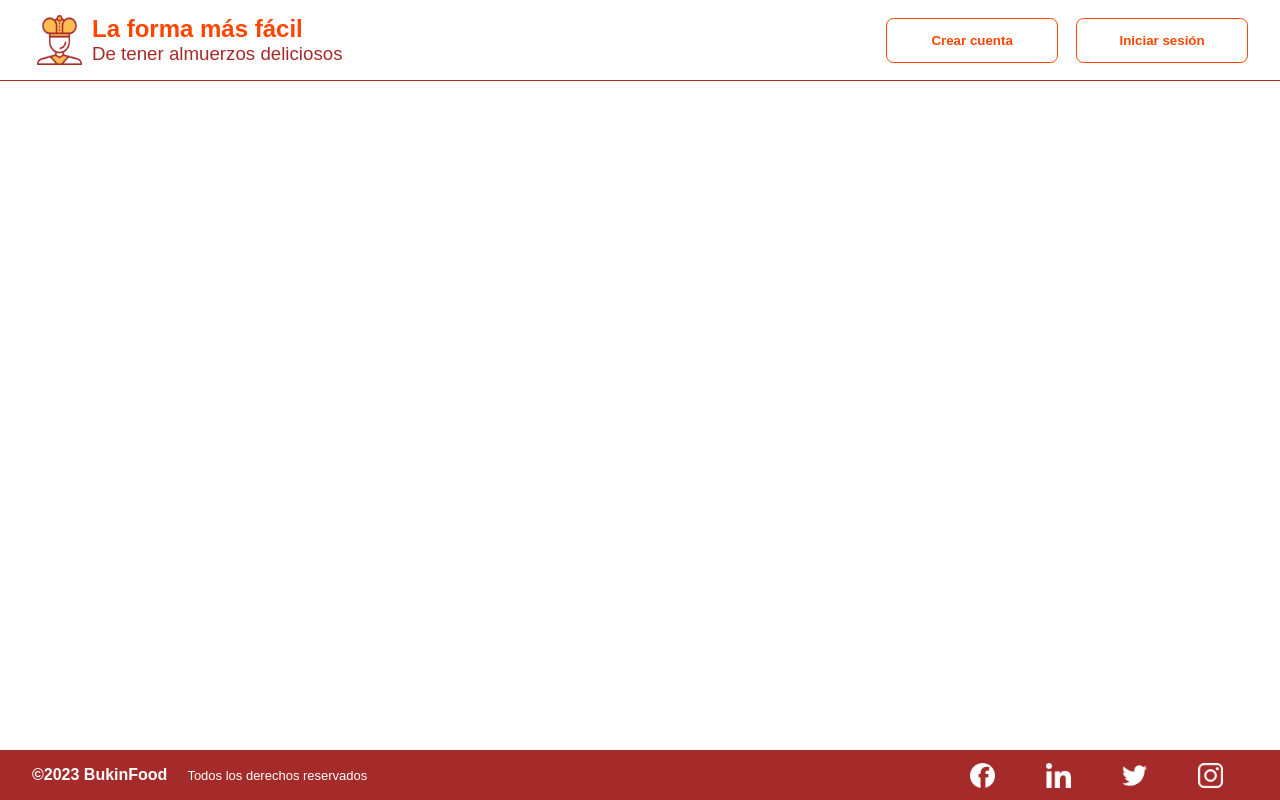
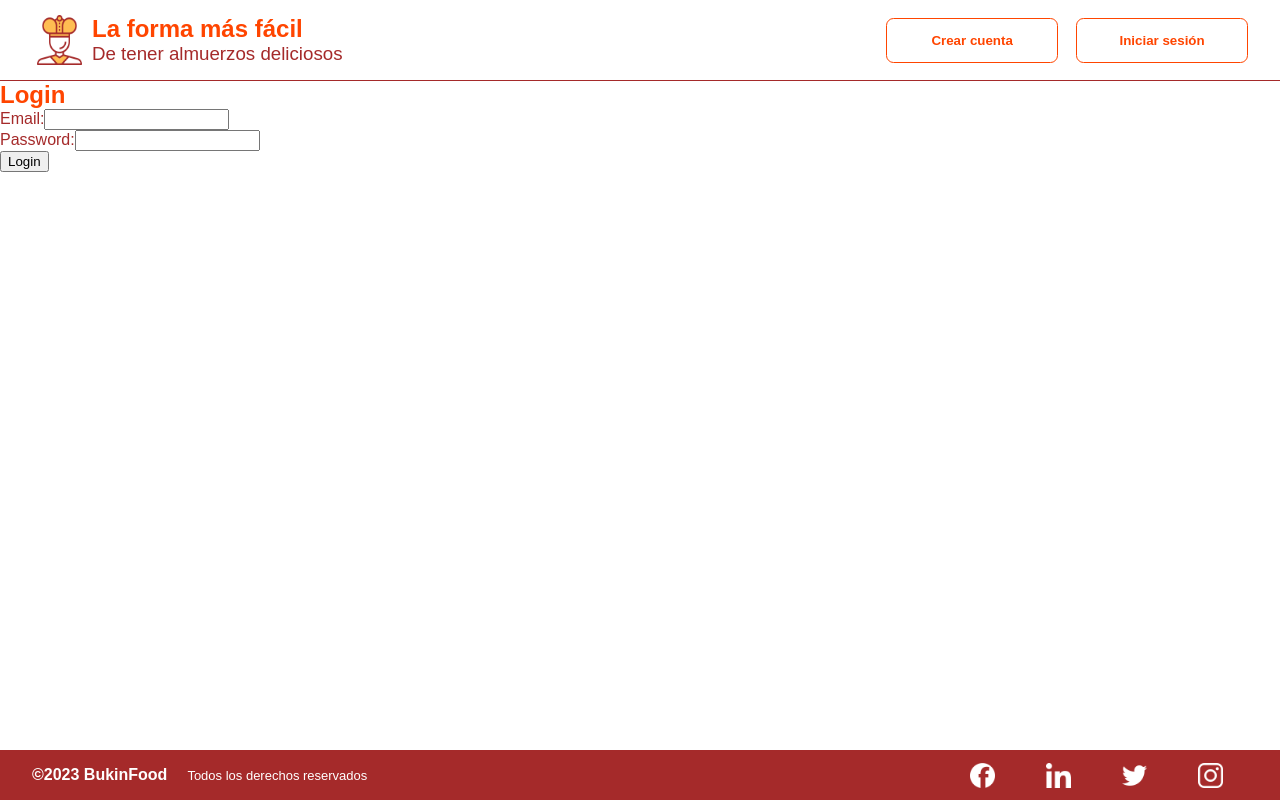
Before and after one commit to JuanNicolas14/proyectoFinalCTD, a React (Vite) app in the folder Frontend/: page /login in a window 1280 px wide. Built offline with nearby package versions, Linux system fonts and the light colour scheme.

Commit message:
creamos la logica para iniciar sesion

```diff
--- a/Frontend/src/App.jsx
+++ b/Frontend/src/App.jsx
@@ -10,6 +10,7 @@
 import EliminarProducto from './Vistas/EliminarProducto/EliminarProducto'
 import ListaPorPlan from './Vistas/ListaPorPlan/ListaPorPlan'
 import AgregarPlan from './Vistas/AgregarPlan/AgregarPlan'
+import Login from './Vistas/Login/Login'
 
 function App() {
 
@@ -19,6 +20,7 @@
       <Routes>
         <Route path='/' element={<Navigate to='/home' replace/>}/>
         <Route path='/home' element={<Home/>}/>
+        <Route path='/login' element={<Login/>}/>
         <Route path='/restaurantes' element={<Listado/>} />
         <Route path='/detalle/:id' element={<Detalle/>}/>
         <Route path='/restaurantes' element={<Listado/>}/>
--- /dev/null
+++ b/Frontend/src/Vistas/Login/Login.jsx
@@ -0,0 +1,58 @@
+import React, {useState} from 'react'
+
+const Login = () => {
+    const [email, setEmail] = useState('');
+    const [password, setPassword] = useState('');
+    const [token, setToken] = useState('');
+
+    const handleSubmit = async (e) => {
+        e.preventDefault();
+
+        const response = await fetch('http://localhost:8080/login', {
+        method: 'POST',
+        headers: {
+            'Content-Type': 'application/json',
+        },
+        body: JSON.stringify({ email, password }),
+        });
+
+        if (response.ok) {
+        const data = await response.json();
+        const { token } = data;
+        console.log(data)
+        setToken(token);
+        } else {
+        console.log('Error al hacer login');
+        }
+    };
+  return (
+    <main className=''>
+    <section className='formulario-login'>
+      <h1>Login</h1>
+      <form onSubmit={handleSubmit}>
+        <div>
+          <label>Email:</label>
+          <input
+            type="email"
+            value={email}
+            onChange={(e) => setEmail(e.target.value)}
+          />
+        </div>
+        <div>
+          <label>Password:</label>
+          <input
+            type="password"
+            value={password}
+            onChange={(e) => setPassword(e.target.value)}
+          />
+        </div>
+        <button type="submit">Login</button>
+      </form>
+      {token && <p>Token: {token}</p>}
+    </section>
+
+    </main>
+  )
+}
+
+export default Login
```
